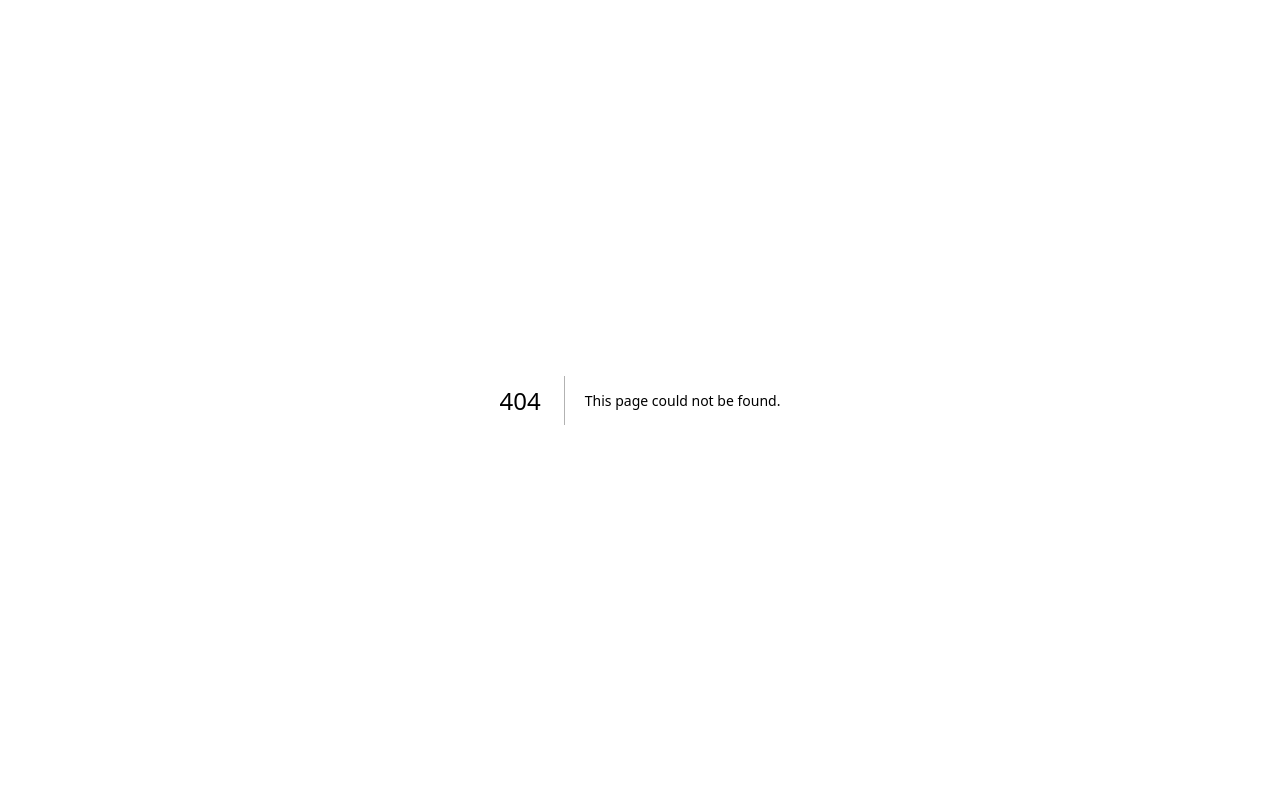
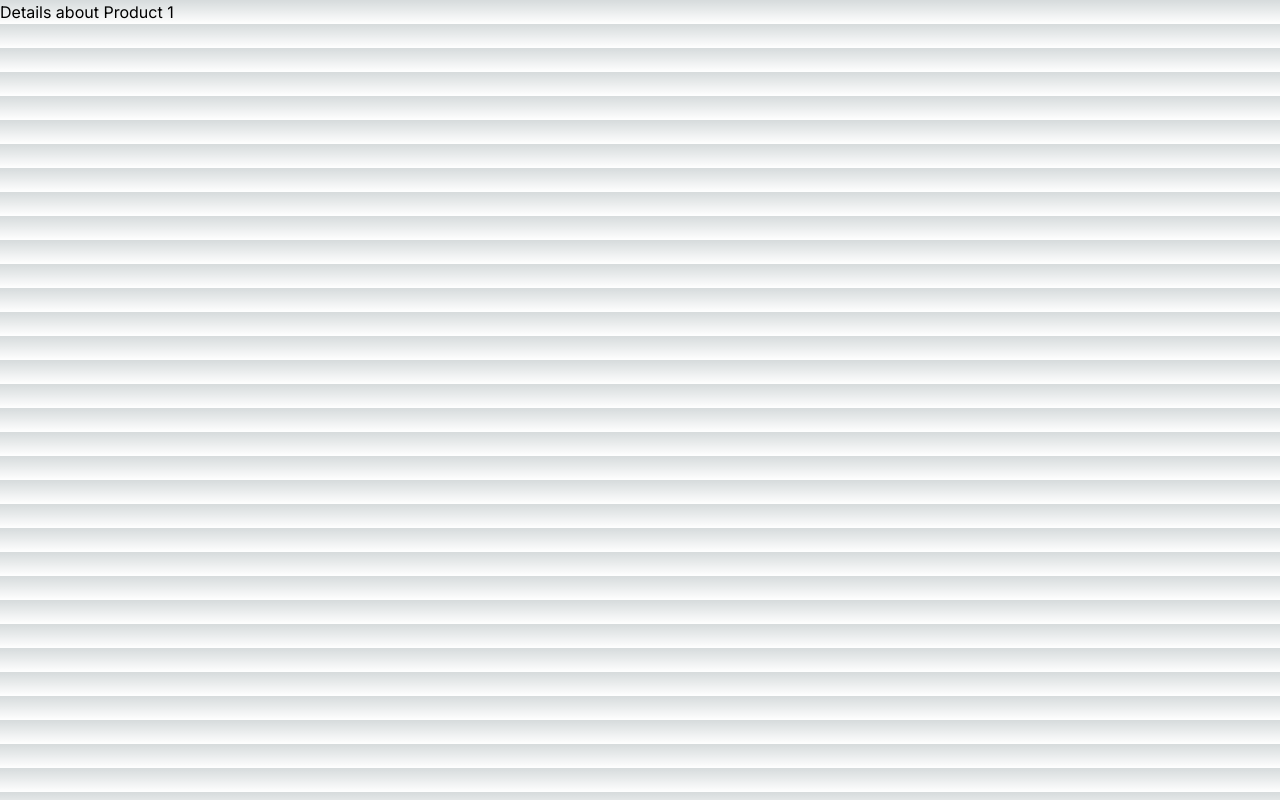
Before and after one commit to prajapatibhaskar/hello-world, a Next.js app: page /products/1 in a window 1280 px wide. Before the commit this address had no page. Built offline with nearby package versions, Linux system fonts and the light colour scheme.

Commit message:
Explored Nested Dynamic Routes

```diff
--- /dev/null
+++ b/src/app/products/[productId]/page.js
@@ -0,0 +1,12 @@
+"use client"
+
+const ProductId = ({params}) => {
+    console.log(params);
+    return(
+        <div>
+            <h1>Details about Product {params.productId}</h1>
+        </div>
+    )
+}
+
+export default ProductId;
--- /dev/null
+++ b/src/app/products/[productId]/reviews/[reviewId]/page.js
@@ -0,0 +1,12 @@
+"use client"
+
+const ReviewDetail = ({params}) => {
+    console.log(params);
+    return(
+        <div>
+            <h1>Review {params.reviewId} for product {params.productId}</h1>
+        </div>
+    )
+}
+
+export default ReviewDetail;
--- /dev/null
+++ b/src/app/products/[productId]/reviews/page.js
@@ -0,0 +1,12 @@
+"use client"
+
+const ReviewPage = () => {
+    console.log(params);
+    return(
+        <div>
+            <h1>All the Reviews</h1>
+        </div>
+    )
+}
+
+export default ReviewPage;
--- /dev/null
+++ b/src/app/products/page.js
@@ -0,0 +1,9 @@
+const Product = () => {
+    return(
+        <div>
+            <h1>All the Products</h1>
+        </div>
+    )
+}
+
+export default Product;
```
